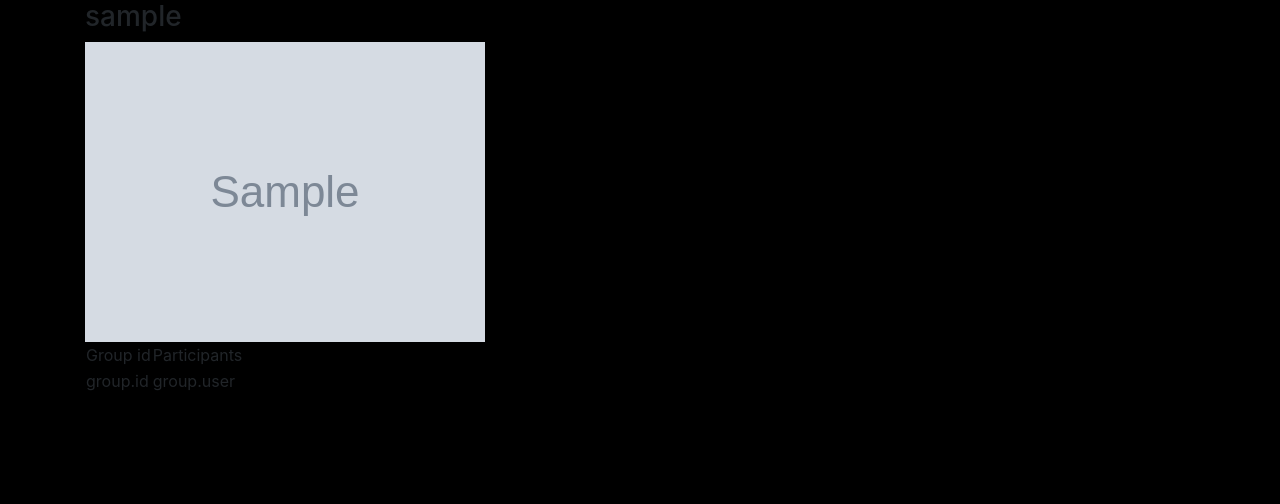
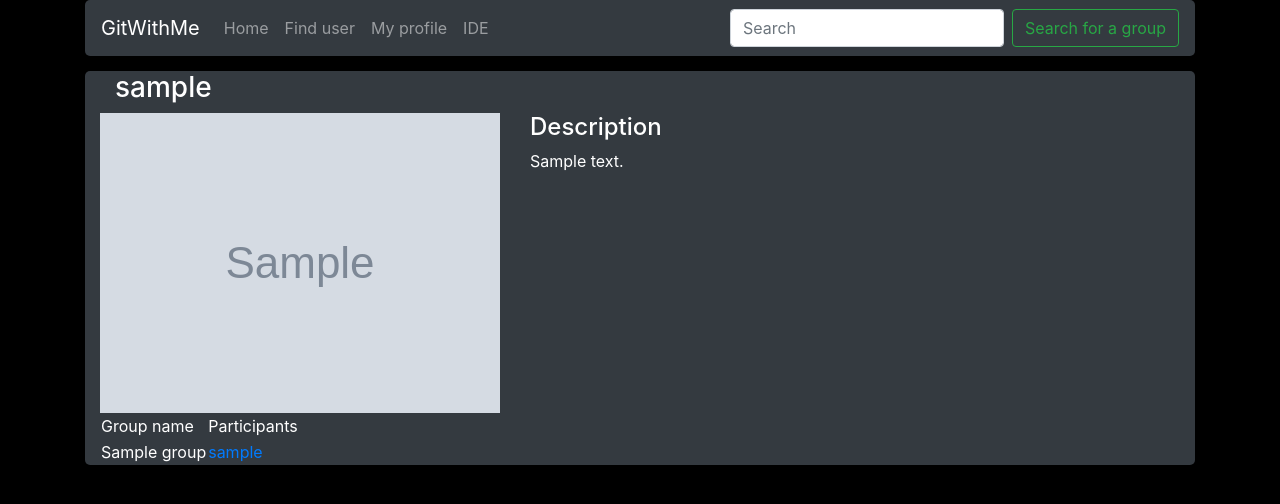
Before and after one commit to obeyurfate/GitWithMe, a Flask app: template app/templates/profile.html in a window 1280 px wide. Shown: the top 504 px of the page. Run offline with Flask 2, Linux system fonts and the light colour scheme; the template is opened without the code that fills it: most values are stand-ins (such as "Sample title", 1, 10 or a date in 2020); grey boxes marked "Sample" are stand-in pictures; parts of the project's set-up code (start-up, migrations or seed data) failed here and were passed over; some libraries are stand-ins or nearby versions.

Commit message:
ADD navigation ADD groups in profile

```diff
--- a/app/__init__.py
+++ b/app/__init__.py
@@ -6,6 +6,8 @@ from os import urandom, getenv
 from dotenv import load_dotenv
 
 from flask import Flask
+from flask import Flask
+
 
 app = Flask(__name__, template_folder='./templates')
 load_dotenv('.env')
--- a/app/static/styles/base.css
+++ b/app/static/styles/base.css
@@ -1,3 +1,12 @@
 body {
     background-color: black;
    }
+nav{
+    color: #ffff;
+    border-radius: 5px;
+}
+main{
+    margin-top:15px;
+    border-radius: 5px;
+    color:#ffff
+}
--- /dev/null
+++ b/app/static/styles/index.css
@@ -0,0 +1,4 @@
+.content {
+    margin-left: 5px;
+    margin-right: 5px;
+}
--- /dev/null
+++ b/app/static/styles/profile.css
@@ -0,0 +1,4 @@
+table{
+    border: 2px #ffff;
+    border-radius: 5px;
+}
--- a/app/templates/base.html
+++ b/app/templates/base.html
@@ -3,15 +3,25 @@
 <html lang="en">
 <head>
     <meta charset="utf-8">
+    <link rel='stylesheet' href='https://stackpath.bootstrapcdn.com/bootstrap/4.3.1/css/bootstrap.min.css'
+          crossorigin='anonymous'>
     <meta name='viewport' content='width=device-width, initial-scale=1, shrink-to-fit=no'>
     <link rel='stylesheet' href='https://stackpath.bootstrapcdn.com/bootstrap/4.3.1/css/bootstrap.min.css'
           crossorigin='anonymous'>
     <link rel='stylesheet' type='text/css' href='../static/styles/base.css'/>
 </head>
-<!-- Begin page content -->
-<main role="main" class="container">
-    {% block content %}{% endblock %}
-</main>
 <body>
+<div class="container">
+    {% include 'includes/nav.html' %}
+    <main role="main" class="container bg-dark">
+        {% block content %}{% endblock %}
+    </main>
+</div>
+</svg>
+<!-- Connect JQuery and bootstrap -->
+<script src='https://code.jquery.com/jquery-3.3.1.slim.min.js' crossorigin='anonymous'></script>
+<script src='https://cdnjs.cloudflare.com/ajax/libs/popper.js/1.14.7/umd/popper.min.js'
+        crossorigin='anonymous'></script>
+<script src='https://stackpath.bootstrapcdn.com/bootstrap/4.3.1/js/bootstrap.min.js' crossorigin='anonymous'></script>
 </body>
 </html>
--- /dev/null
+++ b/app/templates/includes/nav.html
@@ -0,0 +1,26 @@
+<nav class="navbar navbar-expand-lg navbar-dark bg-dark">
+  <button class="navbar-toggler" type="button" data-toggle="collapse" data-target="#navbarTogglerDemo01" aria-controls="navbarTogglerDemo01" aria-expanded="false" aria-label="Toggle navigation">
+    <span class="navbar-toggler-icon"></span>
+  </button>
+  <div class="collapse navbar-collapse" id="navbarTogglerDemo01">
+    <a class="navbar-brand" href="#">GitWithMe</a>
+    <ul class="navbar-nav mr-auto mt-2 mt-lg-0">
+      <li class="nav-item">
+        <a class="nav-link" href="http://127.0.0.1:5000">Home<span class="sr-only">(current)</span></a>
+      </li>
+      <li class="nav-item">
+        <a class="nav-link" href="http://127.0.0.1:5000/find_user">Find user</a>
+      </li>
+        <li class="nav-item">
+        <a class="nav-link" href="http://127.0.0.1:5000/profile">My profile</a>
+      </li>
+        <li class="nav-item">
+        <a class="nav-link" href="http://127.0.0.1:5000/ide">IDE</a>
+      </li>
+    </ul>
+    <form class="form-inline my-2 my-lg-0">
+      <input class="form-control mr-sm-2" type="search" placeholder="Search" aria-label="Search">
+      <button class="btn btn-outline-success my-2 my-sm-0" type="submit">Search for a group</button>
+    </form>
+  </div>
+</nav>
--- a/app/templates/profile.html
+++ b/app/templates/profile.html
@@ -1,16 +1,33 @@
 {% extends 'base.html' %}
 {% block content %}
+<head><link rel="stylesheet" type="text/css" href="../static/styles/profile.css"></head>
+<div class="row; nickname">
+    <div class="col col-md-auto">
 <h3>{{nickname}}</h3>
+</div>
+    </div>
+<div class="row">
+    <div class="col col-md-auto">
 <img src="{{image}}">
+    </div>
+        <div class="col col-lg-2; description">
+            <h4>Description</h4>
+            {{description[:30]}}</div>
+    </div>
+<div class="row justify-content-md-center">
+    <div class="col col-lg">
 <table><thead><tr>
-    <td>Group id</td>
+    <td>Group name</td>
     <td>Participants</td>
 </tr></thead>
 {% for group in groups %}
 <tr>
-    <td>group.id</td>
-    <td>group.user</td>
+    <td>{{group.name}}</td>
+    <td>{% for user in group.user %}
+        <a href="http://127.0.0.1:5000/profile/{{user.nickname}}">{{user.nickname}}</a></td>
+    {% endfor %}
 </tr>
     {% endfor %}
-</table>
+</table></div>
+</div>
 {% endblock %}
--- a/database/files.py
+++ b/database/files.py
@@ -6,5 +6,5 @@ from .db_sess import SqlAlchemyBase
 class Files(SqlAlchemyBase, SerializerMixin):
     __tablename__ = 'files'
 
-    name = sqlalchemy.Column(sqlalchemy.String, nullable=True, primary_key=True)
-    path = sqlalchemy.Column(sqlalchemy.String, nullable=True)
+    name = sqlalchemy.Column(sqlalchemy.String, primary_key=True)
+    path = sqlalchemy.Column(sqlalchemy.String)
--- a/database/groups.py
+++ b/database/groups.py
@@ -18,5 +18,6 @@ class Groups(SqlAlchemyBase, SerializerMixin):
 
     id = sqlalchemy.Column(sqlalchemy.Integer,
                            primary_key=True, autoincrement=True)
+    name = sqlalchemy.Column(sqlalchemy.String)
     description = sqlalchemy.Column(sqlalchemy.String, nullable=True)
-    github = sqlalchemy.Column(sqlalchemy.String, nullable=True)
+    github = sqlalchemy.Column(sqlalchemy.String)
--- a/database/users.py
+++ b/database/users.py
@@ -11,8 +11,9 @@ class User(SqlAlchemyBase, UserMixin, SerializerMixin):
 
     id = sqlalchemy.Column(sqlalchemy.Integer,
                            primary_key=True, autoincrement=True)
-    token = sqlalchemy.Column(sqlalchemy.String, nullable=True)
-    nickname = sqlalchemy.Column(sqlalchemy.String, nullable=True)
+    token = sqlalchemy.Column(sqlalchemy.String)
+    nickname = sqlalchemy.Column(sqlalchemy.String)
+    description = sqlalchemy.Column(sqlalchemy.String, nullable=True)
     groups = orm.relation("Groups",
                               secondary="groups_to_users",
                               backref="user")
```
Also changed, not shown: app/routes.py (+21 -13 lines), app/templates/index.html (added, +15 -0 lines), app/templates/user_finder.html (renamed from app/templates/group_finder.html, +7 -16 lines), app/static/styles/user_finder.css (renamed from app/static/styles/group_finder.css), app/templates/ide.html (added).
